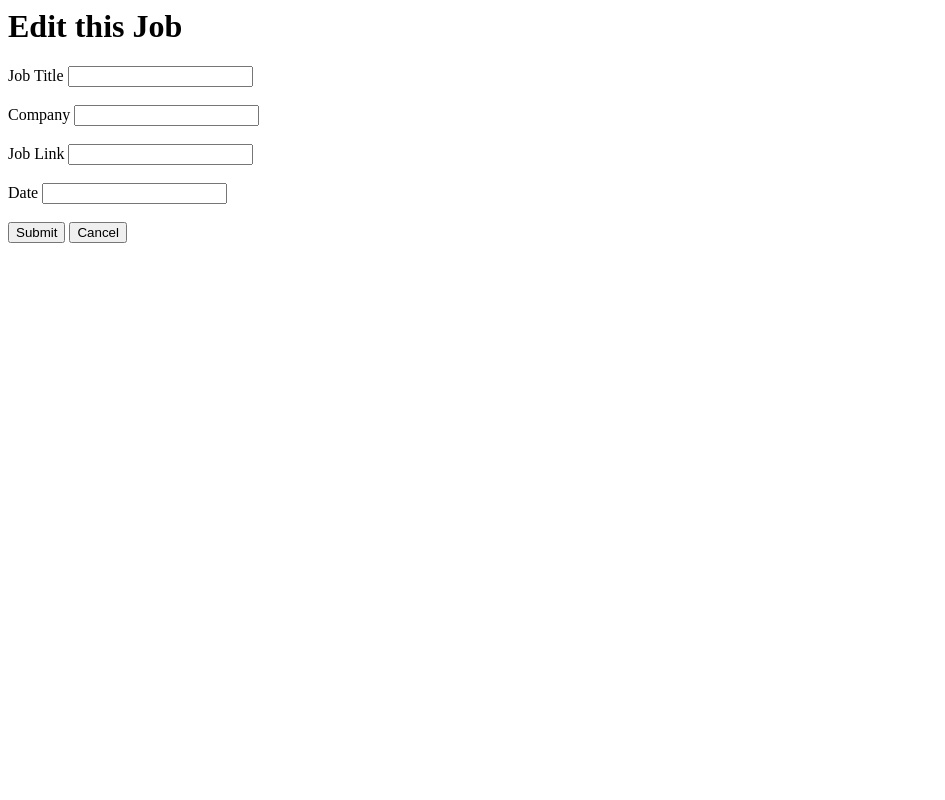
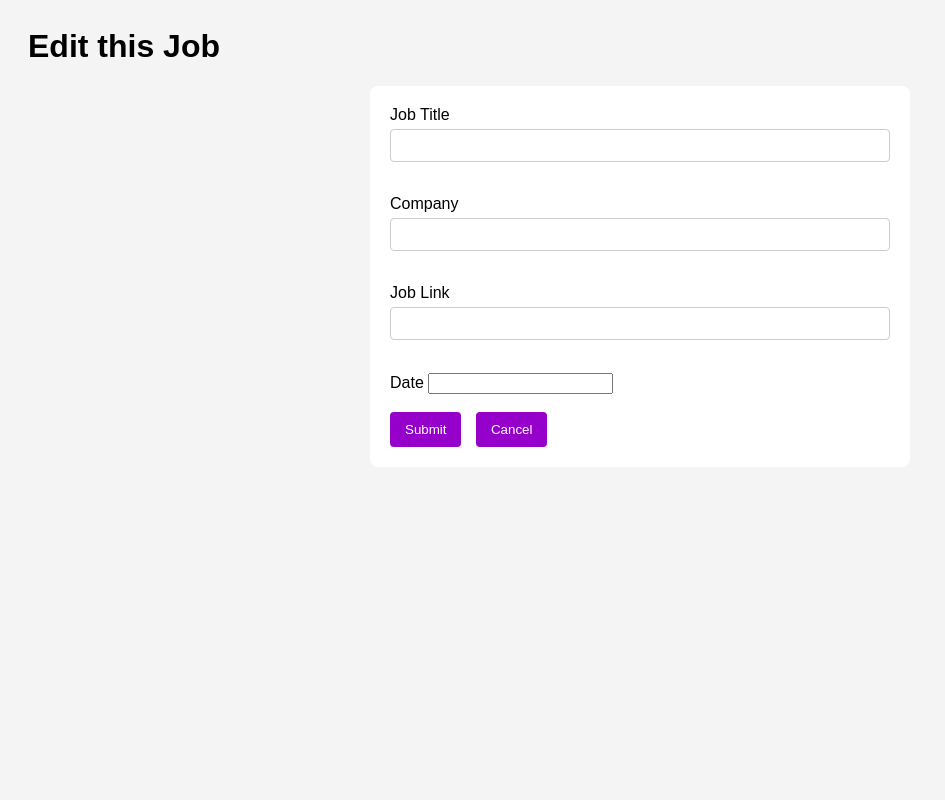
Before and after one commit to raufhalila/ai-job-tracker, a Python web app: template templates/edit.html in a window 1280 px wide. Shown: the whole page, without its empty margins (0-945 px from the left). Run offline with Jinja, Linux system fonts and the light colour scheme; the template is opened without the code that fills it, so the values that code supplies are empty.

Commit message:
Added simple css

```diff
--- /dev/null
+++ b/static/style.css
@@ -0,0 +1,39 @@
+body {
+  font-family: Arial, sans-serif;
+  background-color: #f4f4f4;
+  padding: 20px;
+}
+
+form {
+  background-color: white;
+  padding: 20px;
+  border-radius: 8px;
+  max-width: 500px;
+  margin: 0 auto 30px auto;
+}
+
+input[type="text"],
+input[type="url"],
+input[type="date"] {
+  width: 100%;
+  padding: 8px;
+  margin-top: 5px;
+  margin-bottom: 15px;
+  border: 1px solid #ccc;
+  border-radius: 4px;
+}
+
+input[type="submit"],
+button {
+  background-color: #9500cb;
+  color: white;
+  padding: 10px 15px;
+  border: none;
+  border-radius: 4px;
+  cursor: pointer;
+}
+
+a {
+  text-decoration: none;
+  margin-left: 10px;
+}
--- a/templates/edit.html
+++ b/templates/edit.html
@@ -2,6 +2,7 @@
 <head>
     <meta charset="UTF-8">
     <meta name="viewport" content="width=device-width, initial-scale=1.0">
+    <link rel="stylesheet" href="{{ url_for('static', filename='style.css') }}">
     <title>Edit this job</title>
 </head>
 <body>
--- a/templates/index.html
+++ b/templates/index.html
@@ -2,6 +2,7 @@
 <head>
     <meta charset="UTF-8">
     <meta name="viewport" content="width=device-width, initial-scale=1.0">
+    <link rel="stylesheet" href="{{ url_for('static', filename='style.css') }}">
     <title>Job Tracker</title>
 </head>
 <body>
```
